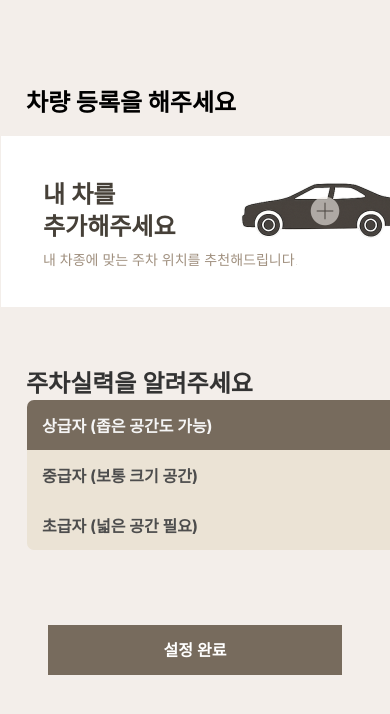
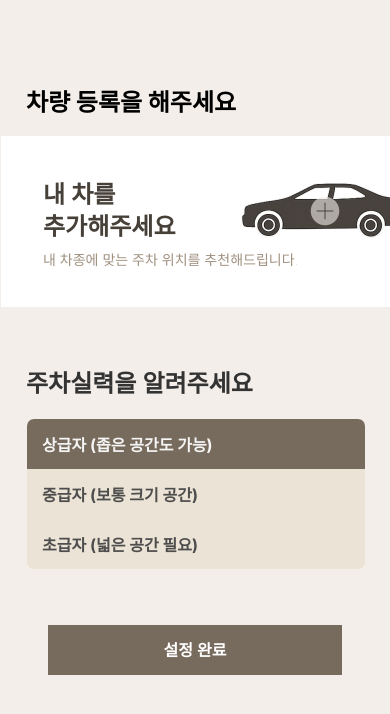
Before and after one commit to Me-in-U/Alpacar, a Vue app in the folder frontend/alpacar-vue/: page /social-login-info in a window 390 px wide. Shown: the top 714 px of the page. Built offline with nearby package versions, Linux system fonts and the light colour scheme; the HTML template or start-up script is replaced by a standard one.

Commit message:
차량정보 등록 페이지 반응형으로 수정

```diff
--- a/frontend/alpacar-vue/src/views/user/SocialLoginInfo.vue
+++ b/frontend/alpacar-vue/src/views/user/SocialLoginInfo.vue
@@ -238,7 +238,9 @@ const completeSetup = () => {
 .parking-skill-section {
   position: absolute;
   left: 26px;
+  right: 26px;
   top: 349px;
+  width: calc(100% - 52px);
 }
 
 .skill-title {
@@ -247,13 +249,12 @@ const completeSetup = () => {
   font-family: 'Inter', sans-serif;
   font-weight: 600;
   line-height: 29px;
+  margin-bottom: 20px;
 }
 
 .skill-selection {
-  position: absolute;
-  width: 157%;
+  width: 100%;
   height: 150px;
-  top: 50px;
   display: flex;
   flex-direction: column;
   gap: 0;
@@ -428,8 +429,14 @@ const completeSetup = () => {
     width: 100%;
   }
 
+  .parking-skill-section {
+    left: 26px;
+    right: 26px;
+    width: calc(100% - 52px);
+  }
+
   .skill-selection {
-    width: calc(168%);
+    width: 100%;
   }
 
   .complete-button-container {
```
